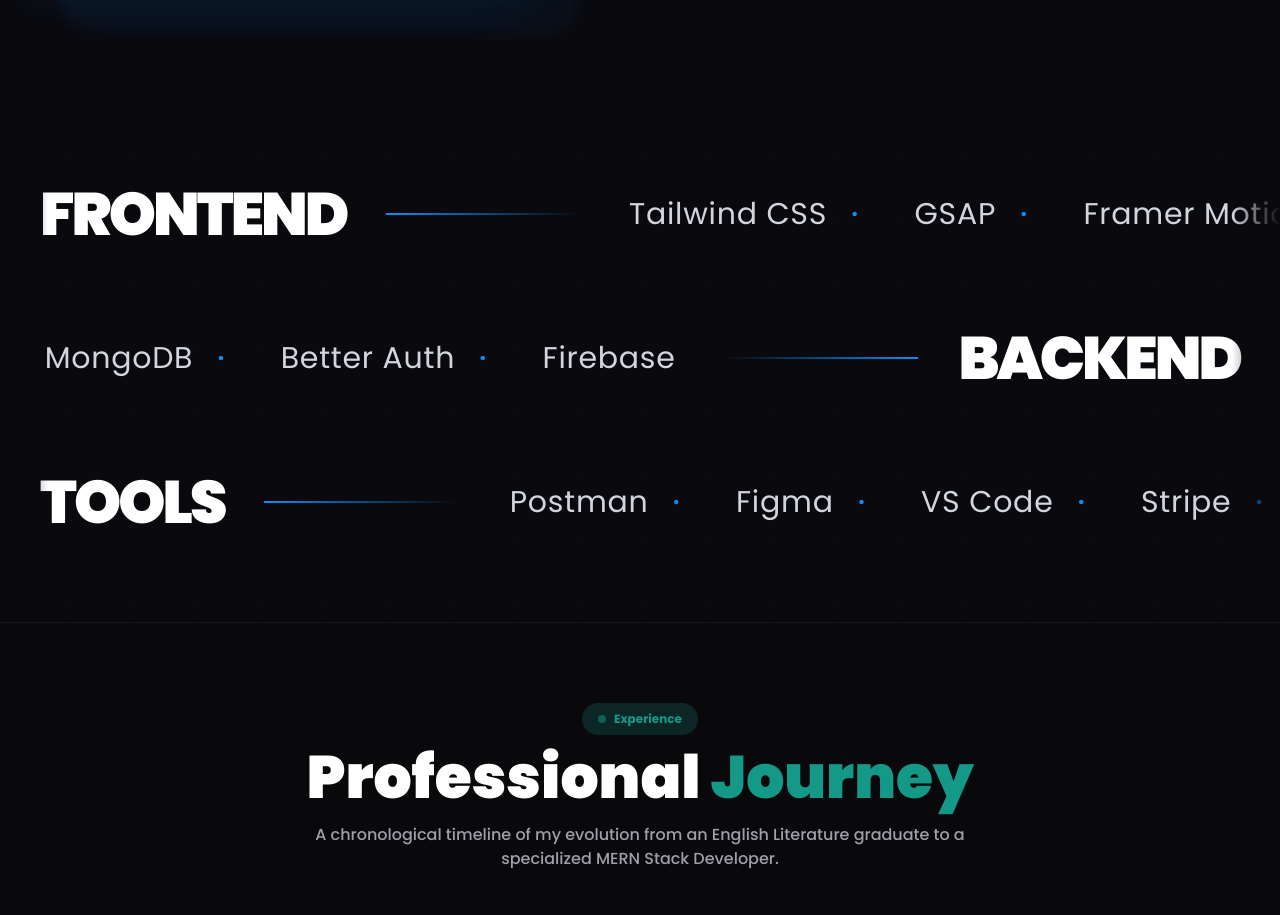
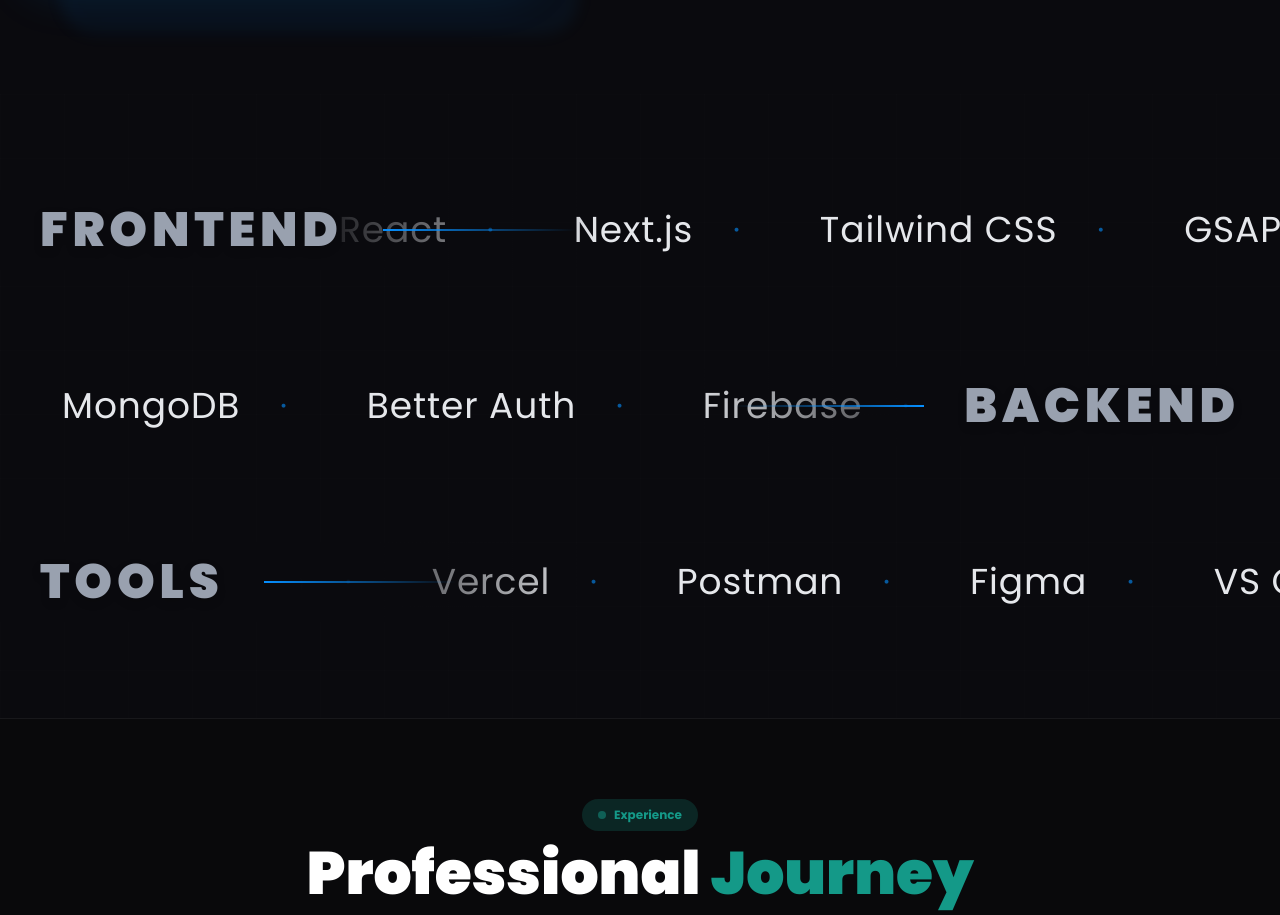
Before and after one commit to ArifKhanEver/Portfolio, a Next.js app: page / in a window 1280 px wide. Shown: the part 2027-2942 px from the top of the page. Built offline with nearby package versions, Linux system fonts and the light colour scheme.

Commit message:
style: add smooth fade mask to pinned stack names

```diff
--- a/src/components/Skills.jsx
+++ b/src/components/Skills.jsx
@@ -48,7 +48,7 @@
   }, { scope: containerRef });
 
   return (
-    <section id="skills" ref={containerRef} className="w-full py-20 bg-theme-black relative overflow-hidden">
+    <section id="skills" ref={containerRef} className="w-full py-24 bg-theme-black relative overflow-hidden">
 
       {/* Background Grid Pattern */}
       <div className="absolute inset-0 opacity-10 pointer-events-none">
@@ -56,25 +56,25 @@
         <div className="absolute inset-0 bg-[linear-gradient(to_bottom,#ffffff10_1px,transparent_1px)] bg-[size:4rem_4rem]"></div>
       </div>
 
-      <div className="relative space-y-16">
+      <div className="relative space-y-16 lg:space-y-24">
         {SKILL_CATEGORIES.map((category, idx) => {
           const isLeft = idx % 2 === 0;
 
           return (
             <div key={category.title} className="relative overflow-hidden flex items-center w-full min-h-[60px] sm:min-h-[80px]">
 
-              {/* The Pinned Stack Name */}
+              {/* The Pinned Stack Name with Smooth Fade Mask */}
               {isLeft ? (
-                <div className="absolute left-0 top-0 bottom-0 z-20 flex items-center bg-theme-black pr-8 pl-4 sm:pl-10">
-                  <h4 className="text-white text-3xl sm:text-4xl lg:text-6xl font-black uppercase tracking-tighter">
+                <div className="absolute left-0 top-0 bottom-0 z-20 flex items-center w-[300px] sm:w-[450px] lg:w-[600px] bg-gradient-to-r from-theme-black via-theme-black to-transparent pl-4 sm:pl-10">
+                  <h4 className="text-gray-400 text-3xl sm:text-4xl lg:text-5xl font-black uppercase tracking-widest drop-shadow-lg">
                     {category.title}
                   </h4>
                   <div className="h-[2px] w-20 sm:w-32 lg:w-48 bg-gradient-to-r from-primary to-transparent ml-6 sm:ml-10"></div>
                 </div>
               ) : (
-                <div className="absolute right-0 top-0 bottom-0 z-20 flex items-center bg-theme-black pl-8 pr-4 sm:pr-10">
+                <div className="absolute right-0 top-0 bottom-0 z-20 flex items-center justify-end w-[300px] sm:w-[450px] lg:w-[600px] bg-gradient-to-l from-theme-black via-theme-black to-transparent pr-4 sm:pr-10">
                   <div className="h-[2px] w-20 sm:w-32 lg:w-48 bg-gradient-to-l from-primary to-transparent mr-6 sm:mr-10"></div>
-                  <h4 className="text-white text-3xl sm:text-4xl lg:text-6xl font-black uppercase tracking-tighter">
+                  <h4 className="text-gray-400 text-3xl sm:text-4xl lg:text-5xl font-black uppercase tracking-widest drop-shadow-lg">
                     {category.title}
                   </h4>
                 </div>
@@ -84,13 +84,13 @@
               <div className="marquee-inner flex items-center gap-8 whitespace-nowrap w-max relative z-10">
                 {/* Duplicate content to create seamless loop */}
                 {[...Array(4)].map((_, i) => (
-                  <div key={i} className="flex items-center gap-8 flex-shrink-0">
+                  <div key={i} className="flex items-center gap-6 sm:gap-10 flex-shrink-0">
                     {category.skills.map((skill, sIdx) => (
                       <div key={skill + sIdx} className="flex items-center">
-                        <p className="text-xl sm:text-2xl lg:text-3xl font-light tracking-wide inline-block text-gray-300 hover:text-primary transition-colors">
+                        <p className="text-xl sm:text-3xl lg:text-4xl font-normal tracking-wide inline-block text-gray-200 hover:text-white transition-colors">
                           {skill}
                         </p>
-                        <span className="text-base sm:text-lg mx-6 text-primary">•</span>
+                        <span className="text-sm sm:text-base mx-6 sm:mx-10 text-primary opacity-60">•</span>
                       </div>
                     ))}
                   </div>
@@ -102,9 +102,6 @@
         })}
       </div>
 
-      {/* Fade borders to make it look smooth on edges */}
-      <div className="absolute inset-y-0 left-0 w-12 bg-gradient-to-r from-theme-black to-transparent pointer-events-none z-30"></div>
-      <div className="absolute inset-y-0 right-0 w-12 bg-gradient-to-l from-theme-black to-transparent pointer-events-none z-30"></div>
     </section>
   );
 };
```
